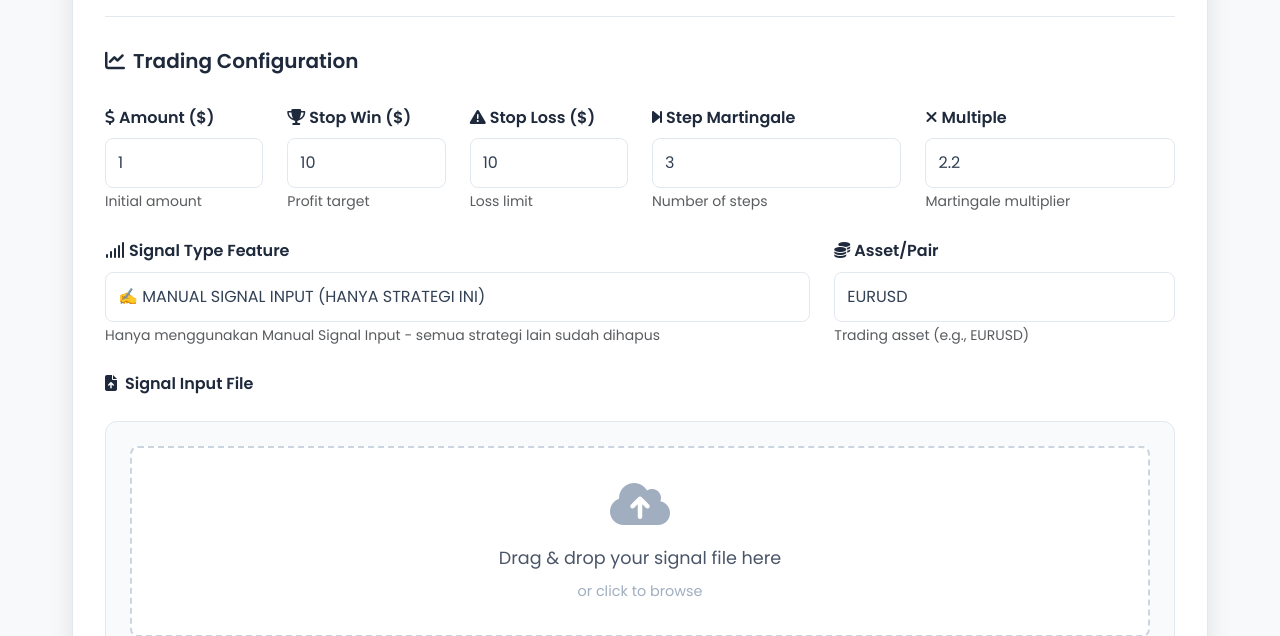
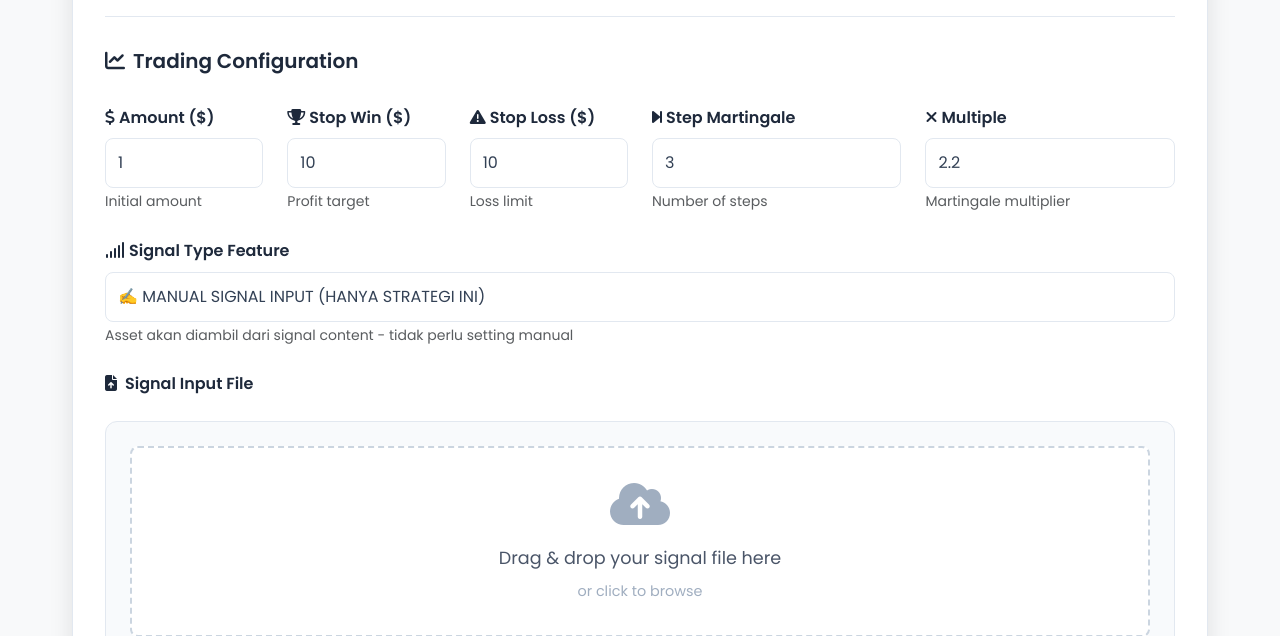
Before and after one commit to rahmangunawans/TradeForce, a Flask app: page /bot-settings in a window 1280 px wide. Shown: the part 1148-1784 px from the top of the page. Run offline with Flask 3, Linux system fonts and the light colour scheme; the visitor is signed in with stand-in values (Sample User, id 1); data that the repository does not hold is empty.

Commit message:
Adjust signal execution to use local time and simplify bot settings
Modify signal parsing to correctly interpret local timestamps for scheduled execution and remove the manual asset selection from the bot settings to streamline the interface.

Replit-Commit-Author: Agent
Replit-Commit-Session-Id: 05a27703-9ed8-4d76-b307-c61ff091e738
Replit-Commit-Checkpoint-Type: full_checkpoint
Replit-Commit-Screenshot-Url: https://storage.googleapis.com/screenshot-production-us-central1/d00b854f-6802-43c4-875f-db9cdac19c02/05a27703-9ed8-4d76-b307-c61ff091e738/pRT2Yjw

```diff
--- a/templates/bot_settings.html
+++ b/templates/bot_settings.html
@@ -937,7 +937,7 @@
 
                 <!-- Row 2: Signal Type & Asset -->
                 <div class="row">
-                    <div class="col-md-8">
+                    <div class="col-md-12">
                         <div class="form-group">
                             <label for="signalType" class="form-label">
                                 <i class="fas fa-signal me-1"></i>Signal Type Feature
@@ -948,21 +948,11 @@
                                 </option>
                                 <!-- SEMUA STRATEGI LAIN DIHAPUS - FOKUS MANUAL INPUT SAJA -->
                             </select>
-                            <small class="form-text text-muted">Hanya menggunakan Manual Signal Input - semua strategi lain sudah dihapus</small>
+                            <small class="form-text text-muted">Asset akan diambil dari signal content - tidak perlu setting manual</small>
                         </div>
                     </div>
 
-                    <div class="col-md-4">
-                        <div class="form-group">
-                            <label for="asset" class="form-label">
-                                <i class="fas fa-coins me-1"></i>Asset/Pair
-                            </label>
-                            <input type="text" class="form-control" id="asset" name="asset"
-                                   value="{% if settings %}{{ settings.asset }}{% else %}EURUSD{% endif %}"
-                                   placeholder="EURUSD" required>
-                            <small class="form-text text-muted">Trading asset (e.g., EURUSD)</small>
-                        </div>
-                    </div>
+
                 </div>
 
                 <!-- Signal Input File Upload Section (shows when manual_input is selected) -->
```
Also changed, not shown: iq_trading_robot.py (+11 -3 lines).
